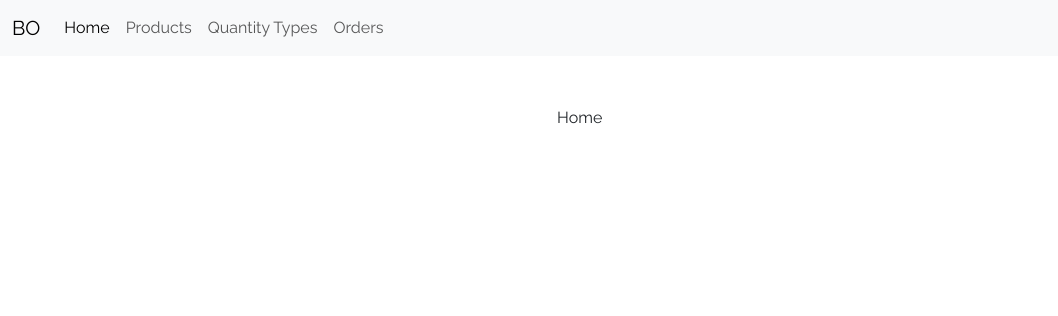
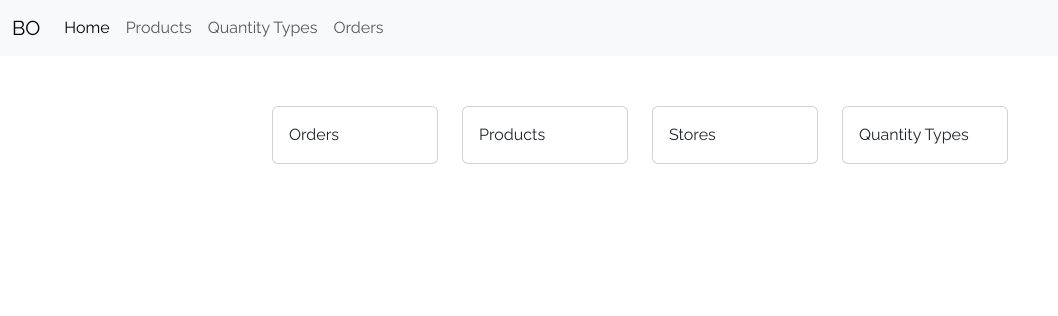
Before and after one commit to maikofelix47/budget-order, a Django app: page / in a window 1280 px wide. Shown: the top 316 px of the page, without its empty margins (0-1058 px from the left). Run offline with Django 4.2, Linux system fonts and the light colour scheme.

Commit message:
Added add order and add item model views

```diff
--- a/orders/urls.py
+++ b/orders/urls.py
@@ -5,4 +5,6 @@ from . import views
 urlpatterns = [
     path('', views.OrdersView.as_view(), name='orders'),
     path('<int:pk>', views.order_details, name='order'),
+    path('create-order/', views.CreateOrderView.as_view(),name='create-order'),
+    path('create-order-item/', views.CreateOrderDetailView.as_view(),name='create-order-detail')
 ]
--- a/static/base.css
+++ b/static/base.css
@@ -4,3 +4,6 @@ body{
 #content{
     padding-top: 50px;
 }
+.budget-row{
+    margin-bottom: 5px;
+}
--- a/templates/base.html
+++ b/templates/base.html
@@ -9,6 +9,7 @@
     <link rel="preconnect" href="https://fonts.gstatic.com" crossorigin>
     <link href="https://fonts.googleapis.com/css2?family=Raleway:wght@100;400&display=swap" rel="stylesheet">
     <link href="https://cdn.jsdelivr.net/npm/bootstrap@5.3.0-alpha3/dist/css/bootstrap.min.css" rel="stylesheet" integrity="sha384-KK94CHFLLe+nY2dmCWGMq91rCGa5gtU4mk92HdvYe+M/SXH301p5ILy+dN9+nJOZ" crossorigin="anonymous">
+    <link rel="stylesheet" href="https://cdn.jsdelivr.net/npm/bootstrap-icons@1.10.4/font/bootstrap-icons.css">
     <link rel="stylesheet" href="{% static 'base.css' %}"/>
     {% block css %}
     {% endblock %}
--- a/templates/index.html
+++ b/templates/index.html
@@ -11,8 +11,33 @@ Home
 
 {% block content %}
 <div class="row justify-content-md-center">
-    <div class="col col-lg-2">
-        Home
+    <div class="col col-lg-2 col-md-2 col-sm-2">
+        <div class="card">
+            <div class="card-body">
+              <p class="card-text">Orders</p>
+            </div>
+          </div>
+    </div>
+    <div class="col col-lg-2 col-md-2 col-sm-2">
+        <div class="card">
+            <div class="card-body">
+              <p class="card-text">Products</p>
+            </div>
+          </div>
+    </div>
+    <div class="col col-lg-2 col-md-2 col-sm-2">
+        <div class="card">
+            <div class="card-body">
+              <p class="card-text">Stores</p>
+            </div>
+          </div>
+    </div>
+    <div class="col col-lg-2 col-md-2 col-sm-2">
+        <div class="card">
+            <div class="card-body">
+              <p class="card-text">Quantity Types</p>
+            </div>
+          </div>
     </div>
 </div>
 {% endblock %}
```
Also changed, not shown: orders/forms.py (+6 -1 lines), orders/templates/orders/create-order-detail.html (added, +22 -0 lines), orders/templates/orders/create-order.html (added, +22 -0 lines), orders/templates/orders/index.html (+11 -1 lines), orders/templates/orders/order-details.html (+11 -1 lines), orders/views.py (+29 -10 lines), products/templates/products/products.html (+8 -4 lines), products/templates/products/quantity-types.html (+8 -3 lines).
